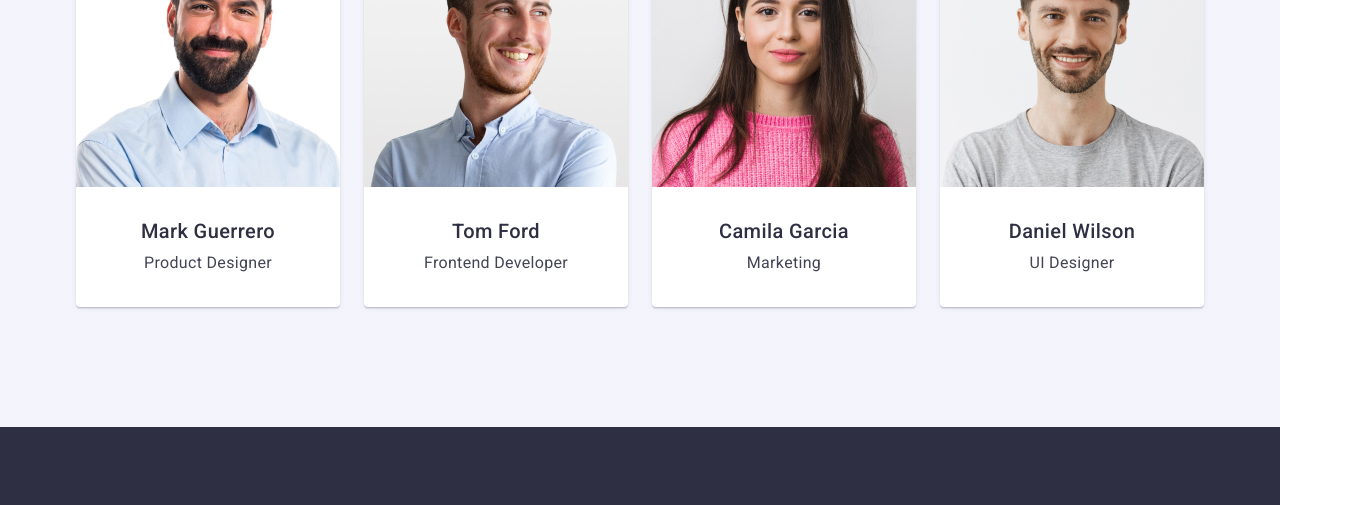
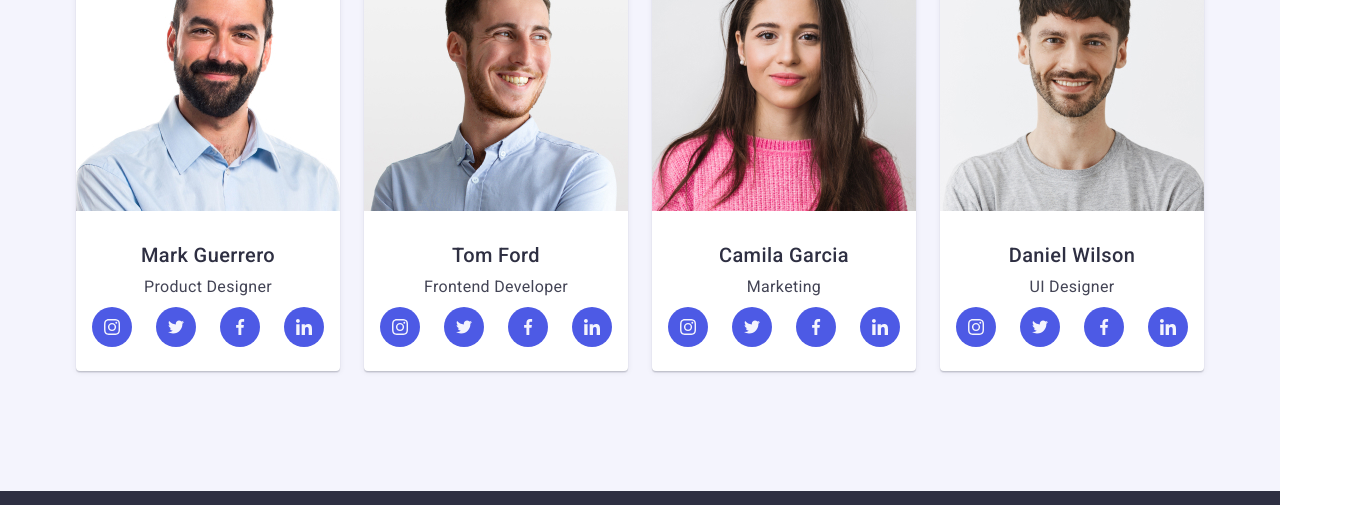
Before and after one commit to bogdanluckyman/goit-markup-hw-04, a plain HTML site: page index.html in a window 1280 px wide. Shown: the part 1974-2479 px from the top of the page, 1348 px wide, since content can reach past the window. Drawn offline with nearby package versions, Linux system fonts and the light colour scheme.

Commit message:
four-section

```diff
--- a/css/styles.css
+++ b/css/styles.css
@@ -53,6 +53,8 @@ img {
 .header {
   background-color: var(--background-color);
   border-bottom: 1px solid #e7e9fc;
+  box-shadow: 0px 2px 1px rgba(46, 47, 66, 0.08),
+    0px 1px 1px rgba(46, 47, 66, 0.16), 0px 1px 6px rgba(46, 47, 66, 0.08);
 }
 
 .header-container {
@@ -310,6 +312,26 @@ img {
   text-align: center;
 }
 
+.icons-box {
+  display: flex;
+  justify-content: center;
+  gap: 24px;
+}
+.icons-box-item {
+  width: 40px;
+  height: 40px;
+}
+.box-item-link {
+  width: 100%;
+  height: 100%;
+  background-color: var(--logo-color);
+  border-radius: 50%;
+  display: flex;
+  align-items: center;
+  justify-content: center;
+  margin-top: 8px;
+}
+
 /*------------- Footer------------- */
 .footer {
   background-color: var(--title-color);
--- a/index.html
+++ b/index.html
@@ -69,7 +69,7 @@
           <ul class="skills-list list">
             <li class="skills-list-item">
               <div class="skills-icon-box">
-                <svg weight="64" height="64">
+                <svg width="64" height="64">
                   <use href="./images/icons.svg#icon-antenna"></use>
                 </svg>
               </div>
@@ -81,7 +81,7 @@
             </li>
             <li class="skills-list-item">
               <div class="skills-icon-box">
-                <svg weight="64" height="64">
+                <svg width="64" height="64">
                   <use href="./images/icons.svg#icon-clock"></use>
                 </svg>
               </div>
@@ -93,7 +93,7 @@
             </li>
             <li class="skills-list-item">
               <div class="skills-icon-box">
-                <svg weight="64" height="64">
+                <svg width="64" height="64">
                   <use href="./images/icons.svg#icon-diagram"></use>
                 </svg>
               </div>
@@ -105,7 +105,7 @@
             </li>
             <li class="skills-list-item">
               <div class="skills-icon-box">
-                <svg weight="64" height="64">
+                <svg width="64" height="64">
                   <use href="./images/icons.svg#icon-astronaut"></use>
                 </svg>
               </div>
@@ -165,6 +165,36 @@
               <div class="text-container">
                 <h3 class="item-title">Mark Guerrero</h3>
                 <p class="item-text">Product Designer</p>
+                <ul class="icons-box list">
+                  <li class="icons-box-item">
+                    <a class="box-item-link link" href="">
+                      <svg width="16" height="16">
+                        <use href="./images/icons.svg#icon-instagram"></use>
+                      </svg>
+                    </a>
+                  </li class="icons-box-item">
+                  <li class="icons-box-item">
+                    <a class="box-item-link link" href="">
+                      <svg width="16" height="16">
+                        <use href="./images/icons.svg#icon-twitter"></use>
+                      </svg>
+                    </a>
+                  </li>
+                  <li class="icons-box-item">
+                    <a class="box-item-link link" href="">
+                      <svg width="16" height="16">
+                        <use href="./images/icons.svg#icon-facebook"></use>
+                      </svg>
+                    </a>
+                  </li>
+                  <li class="icons-box-item">
+                    <a class="box-item-link link" href="">
+                      <svg width="16" height="16">
+                        <use href="./images/icons.svg#icon-linkedin"></use>
+                      </svg>
+                    </a>
+                  </li>
+                </ul>
               </div>
             </li>
             <li class="team-list-item">
@@ -177,6 +207,36 @@
               <div class="text-container">
                 <h3 class="item-title">Tom Ford</h3>
                 <p class="item-text">Frontend Developer</p>
+                <ul class="icons-box list">
+                  <li class="icons-box-item">
+                    <a class="box-item-link link" href="">
+                      <svg width="16" height="16">
+                        <use href="./images/icons.svg#icon-instagram"></use>
+                      </svg>
+                    </a>
+                  </li class="icons-box-item">
+                  <li class="icons-box-item">
+                    <a class="box-item-link link" href="">
+                      <svg width="16" height="16">
+                        <use href="./images/icons.svg#icon-twitter"></use>
+                      </svg>
+                    </a>
+                  </li>
+                  <li class="icons-box-item">
+                    <a class="box-item-link link" href="">
+                      <svg width="16" height="16">
+                        <use href="./images/icons.svg#icon-facebook"></use>
+                      </svg>
+                    </a>
+                  </li>
+                  <li class="icons-box-item">
+                    <a class="box-item-link link" href="">
+                      <svg width="16" height="16">
+                        <use href="./images/icons.svg#icon-linkedin"></use>
+                      </svg>
+                    </a>
+                  </li>
+                </ul>
               </div>
             </li>
             <li class="team-list-item">
@@ -189,6 +249,36 @@
               <div class="text-container">
                 <h3 class="item-title">Camila Garcia</h3>
                 <p class="item-text">Marketing</p>
+                <ul class="icons-box list">
+                  <li class="icons-box-item">
+                    <a class="box-item-link link" href="">
+                      <svg width="16" height="16">
+                        <use href="./images/icons.svg#icon-instagram"></use>
+                      </svg>
+                    </a>
+                  </li class="icons-box-item">
+                  <li class="icons-box-item">
+                    <a class="box-item-link link" href="">
+                      <svg width="16" height="16">
+                        <use href="./images/icons.svg#icon-twitter"></use>
+                      </svg>
+                    </a>
+                  </li>
+                  <li class="icons-box-item">
+                    <a class="box-item-link link" href="">
+                      <svg width="16" height="16">
+                        <use href="./images/icons.svg#icon-facebook"></use>
+                      </svg>
+                    </a>
+                  </li>
+                  <li class="icons-box-item">
+                    <a class="box-item-link link" href="">
+                      <svg width="16" height="16">
+                        <use href="./images/icons.svg#icon-linkedin"></use>
+                      </svg>
+                    </a>
+                  </li>
+                </ul>
               </div>
             </li>
             <li class="team-list-item">
@@ -201,6 +291,36 @@
               <div class="text-container">
                 <h3 class="item-title">Daniel Wilson</h3>
                 <p class="item-text">UI Designer</p>
+                <ul class="icons-box list">
+                  <li class="icons-box-item">
+                    <a class="box-item-link link" href="">
+                      <svg width="16" height="16">
+                        <use href="./images/icons.svg#icon-instagram"></use>
+                      </svg>
+                    </a>
+                  </li class="icons-box-item">
+                  <li class="icons-box-item">
+                    <a class="box-item-link link" href="">
+                      <svg width="16" height="16">
+                        <use href="./images/icons.svg#icon-twitter"></use>
+                      </svg>
+                    </a>
+                  </li>
+                  <li class="icons-box-item">
+                    <a class="box-item-link link" href="">
+                      <svg width="16" height="16">
+                        <use href="./images/icons.svg#icon-facebook"></use>
+                      </svg>
+                    </a>
+                  </li>
+                  <li class="icons-box-item">
+                    <a class="box-item-link link" href="">
+                      <svg width="16" height="16">
+                        <use href="./images/icons.svg#icon-linkedin"></use>
+                      </svg>
+                    </a>
+                  </li>
+                </ul>
               </div>
             </li>
           </ul>
```
